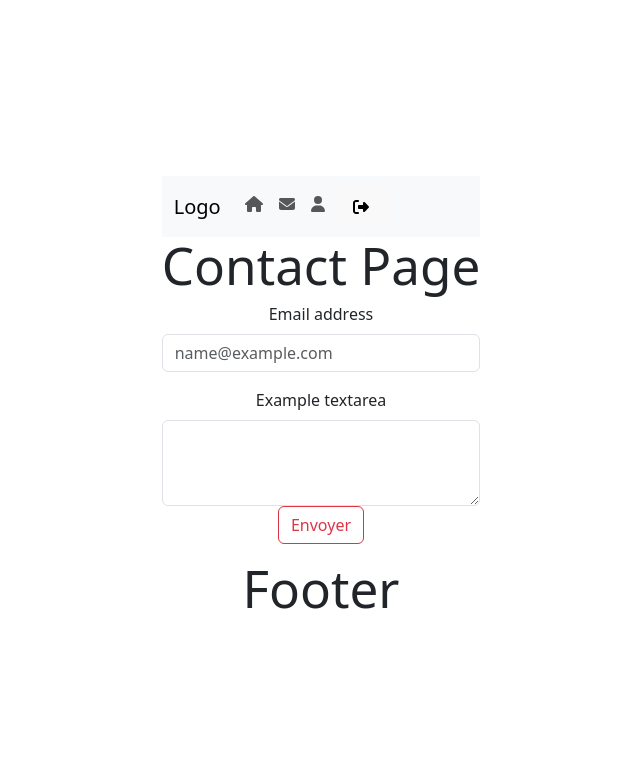
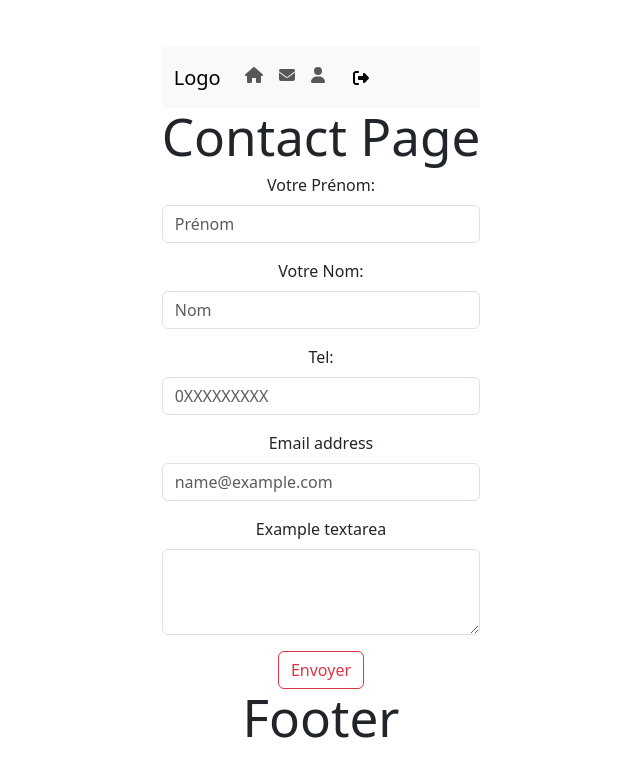
Before and after one commit to FelicianoMandjam/projectJury, a React (Vite) app in the folder Front/: page /contact in a window 1280 px wide. Shown: the top 776 px of the page, without its empty margins (319-959 px from the left). Built offline with nearby package versions, Linux system fonts and the light colour scheme.

Commit message:
Gestion du formulaire de contact côte Front : Reste a finaliser la redirection

```diff
--- a/Front/src/App.jsx
+++ b/Front/src/App.jsx
@@ -6,6 +6,7 @@ import Home from "./pages/home/home";
 import Contact from "./pages/contact/contact";
 import Login from "./pages/Auth/login";
 import Register from "./pages/Auth/register";
+import AfterContactSend from "./pages/contact/afterContactSend";
 
 // STYLE / BOOTSTRAP
 import "bootstrap/dist/css/bootstrap.min.css";
@@ -22,6 +23,7 @@ function App() {
           <Route path="/contact" element={<Contact />} />
           <Route path="/connexion" element={<Login />} />
           <Route path="/register" element={<Register />} />
+          <Route path="/messageEnvoye" element={<AfterContactSend />} />
         </Routes>
       </Layout>
     </BrowserRouter>
--- a/Front/src/URL/URL.js
+++ b/Front/src/URL/URL.js
@@ -39,4 +39,7 @@ export const URL = {
   COMMENT_GET_ALL: "http://localhost:3001/comment/getAll",
   COMMENT_GET_ONE_BYID: "http://localhost:3001/comment/:id",
   COMMENT_DELETE: "http://localhost:3001/comment/:id",
+
+  // Contact
+  CONTACT_POST: "http://localhost:3001/contact/post",
 };
--- /dev/null
+++ b/Front/src/pages/contact/afterContactSend.jsx
@@ -0,0 +1,17 @@
+import React from "react";
+import { Link } from "react-router-dom";
+import Button from "react-bootstrap/Button";
+
+const AfterContactSend = () => {
+  return (
+    <div>
+      <h1>Votre message a été envoyer avec succées! </h1>
+      <h3>Nous reviandrons vers vous dans les plus bref délais.</h3>
+      <Link to="/">
+        <Button variant="outline-danger">Acceuil</Button>
+      </Link>
+    </div>
+  );
+};
+
+export default AfterContactSend;
--- a/Front/src/pages/contact/contact.jsx
+++ b/Front/src/pages/contact/contact.jsx
@@ -1,21 +1,84 @@
 import React from "react";
+import { useState } from "react";
 import Form from "react-bootstrap/Form";
 import Button from "react-bootstrap/Button";
 
+import { URL } from "../../URL/URL.js";
+import axios from "axios";
+
 const Contact = () => {
+  const [user, setUser] = useState({});
+  // const [navigation, setNavigation] = useState();
+
+  const handleChange = (e) => {
+    const { name, value } = e.target;
+    setUser((user) => ({ ...user, [name]: value }));
+  };
+
+  const hundleSubmit = async (e) => {
+    e.preventDefault();
+    try {
+      const response = await axios.post(URL.CONTACT_POST, user);
+      console.log(response);
+      console.log(user);
+    } catch (e) {
+      console.log(e);
+    }
+  };
+
   return (
     <>
       <h1>Contact Page</h1>
-      <Form>
+      <Form onSubmit={hundleSubmit}>
+        <Form.Group className="mb-3" controlId="exampleForm.ControlInput1">
+          <Form.Label>Votre Prénom:</Form.Label>
+          <Form.Control
+            onChange={handleChange}
+            type="text"
+            name="firstname"
+            placeholder="Prénom"
+          />
+        </Form.Group>
+        <Form.Group className="mb-3" controlId="exampleForm.ControlInput1">
+          <Form.Label>Votre Nom:</Form.Label>
+          <Form.Control
+            onChange={handleChange}
+            type="text"
+            name="lastname"
+            placeholder="Nom"
+          />
+        </Form.Group>
+        <Form.Group className="mb-3" controlId="exampleForm.ControlInput1">
+          <Form.Label>Tel:</Form.Label>
+          <Form.Control
+            onChange={handleChange}
+            type="number"
+            name="phone"
+            placeholder="0XXXXXXXXX"
+          />
+        </Form.Group>
         <Form.Group className="mb-3" controlId="exampleForm.ControlInput1">
           <Form.Label>Email address</Form.Label>
-          <Form.Control type="email" placeholder="name@example.com" />
+          <Form.Control
+            onChange={handleChange}
+            type="email"
+            name="email"
+            placeholder="name@example.com"
+          />
         </Form.Group>
         <Form.Group className="mb-3" controlId="exampleForm.ControlTextarea1">
           <Form.Label>Example textarea</Form.Label>
-          <Form.Control as="textarea" rows={3} />
-          <Button variant="outline-danger">Envoyer</Button>
+          <Form.Control
+            onChange={handleChange}
+            type="message"
+            name="message"
+            as="textarea"
+            rows={3}
+          />
         </Form.Group>
+        <Button type="submit" onSubmit={hundleSubmit} variant="outline-danger">
+          Envoyer
+        </Button>
       </Form>
     </>
   );
```
Also changed, not shown: 2 other files (tests, documents, lock files or other folders).
